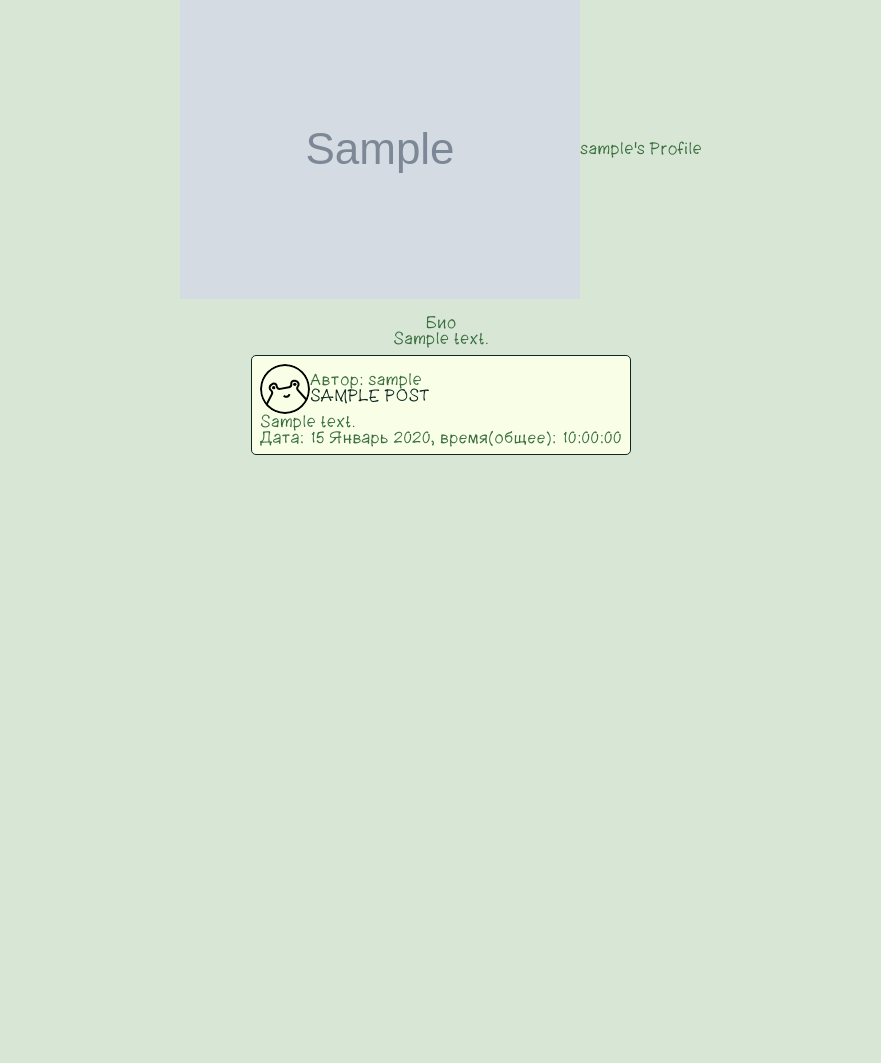
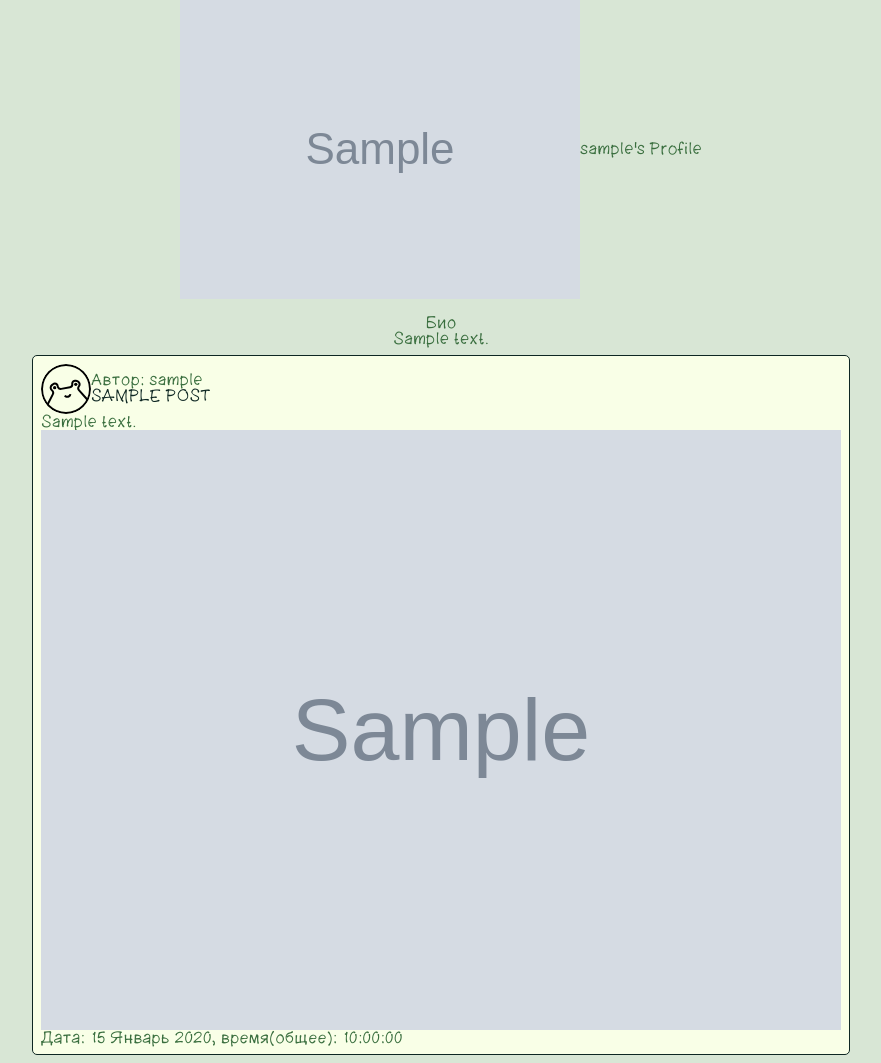
Before and after one commit to Teimir/Boloto, a Django app: a page that uses blog/templates/blog/profile.html in a window 1280 px wide. Shown: the part 121-1184 px from the top of the page, without its empty margins (199-1080 px from the left). Before the commit the page ends 576 px from the top, so only its background shows below. Run offline with Django 4.2, Linux system fonts and the light colour scheme; a user stored in the database is signed in; tables that the repository leaves empty hold one stand-in row (values such as "Sample post"); grey boxes marked "Sample" are stand-in pictures.

Commit message:
Update profile.html

```diff
--- a/blog/templates/blog/profile.html
+++ b/blog/templates/blog/profile.html
@@ -31,11 +31,18 @@
        </span>
     </div>
     <div class="post_container">
-        <div class="post_container_content">{{ post.text }}</div>
-        <div class="post_container_date">
-            <b>Дата:</b> {{ post.data|date:'j F Y, время(общее): H:i:s' }}
+            <div class="post_container_content">{{ post.text }}</div>
+            <span>
+                 {% if post.img %}
+                    {% if post.img.url|filesizeformat %}
+                        <img src="{{ post.img.url }}"  width="800" height="600" alt="lorem">
+                    {% endif %}
+                {% endif %}
+            </span>
+            <div class="post_container_date">
+                <b>Дата:</b> {{ post.data|date:'j F Y, время(общее): H:i:s' }}
+            </div>
         </div>
-    </div>
 </div>
 {% endfor %}
 
```
